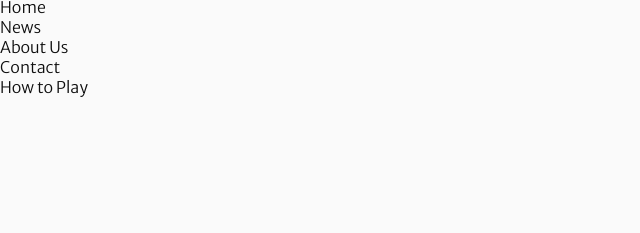
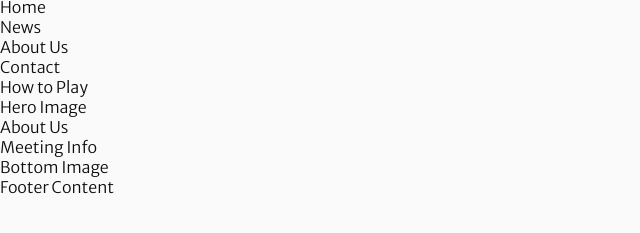
Before and after one commit to ejasquith/kendal-chess-club, a plain HTML site: page index.html in a window 1280 px wide. Shown: the part 43-276 px from the top of the page, without its empty margins (0-640 px from the left). Drawn offline with Linux system fonts and the light colour scheme.

Commit message:
FEAT: add semantic structure and placeholder text to index.html

```diff
--- a/index.html
+++ b/index.html
@@ -27,8 +27,19 @@
         </nav>
     </header>
 
+    <section id="hero-image">
+        Hero Image
+    </section>
+    <section id="about-us">
+        About Us
+    </section>
+    <section id="meeting-info">
+        Meeting Info
+    </section>
+    Bottom Image
+
     <footer>
-
+        Footer Content
     </footer>
 </body>
 </html>
```
